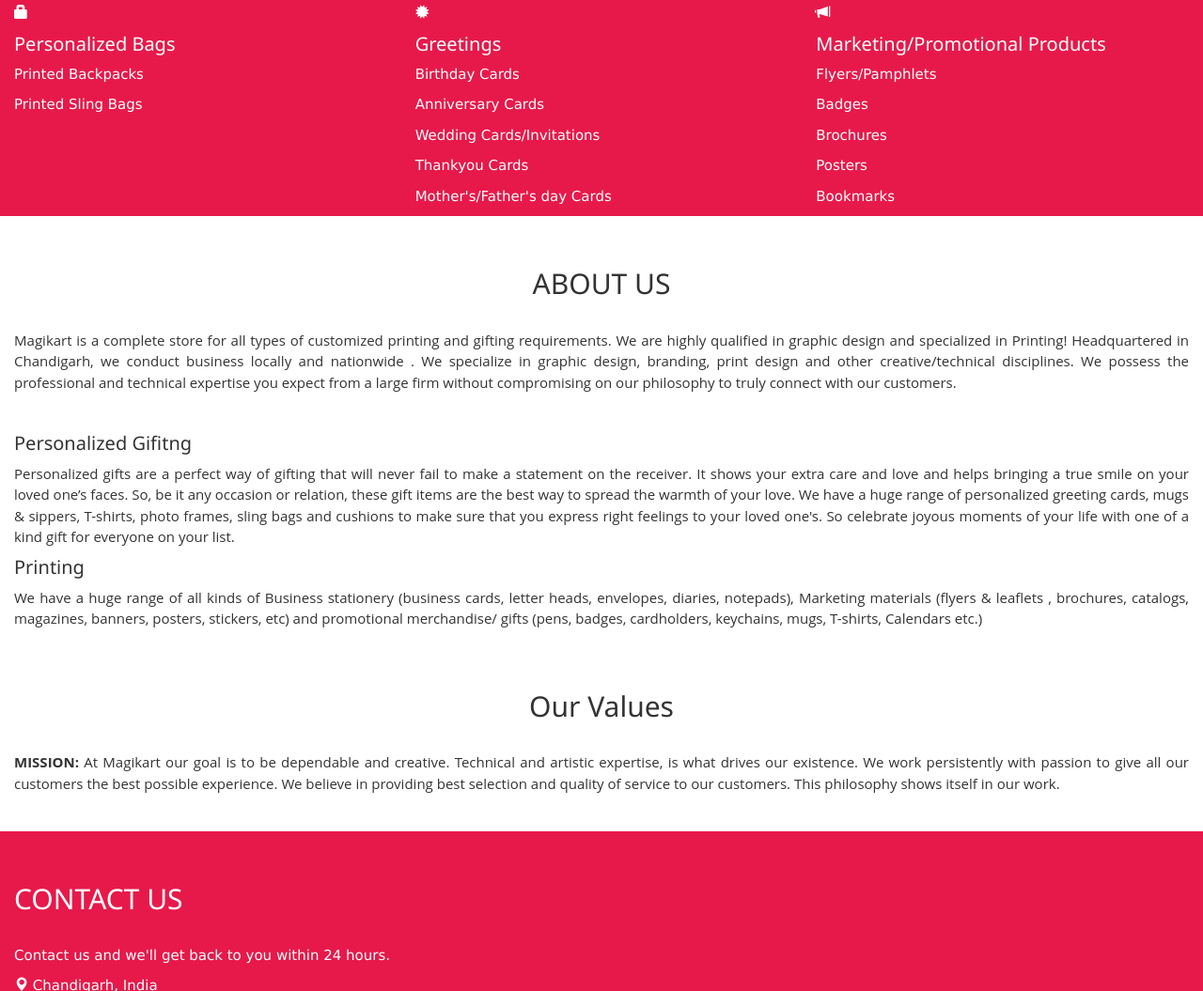
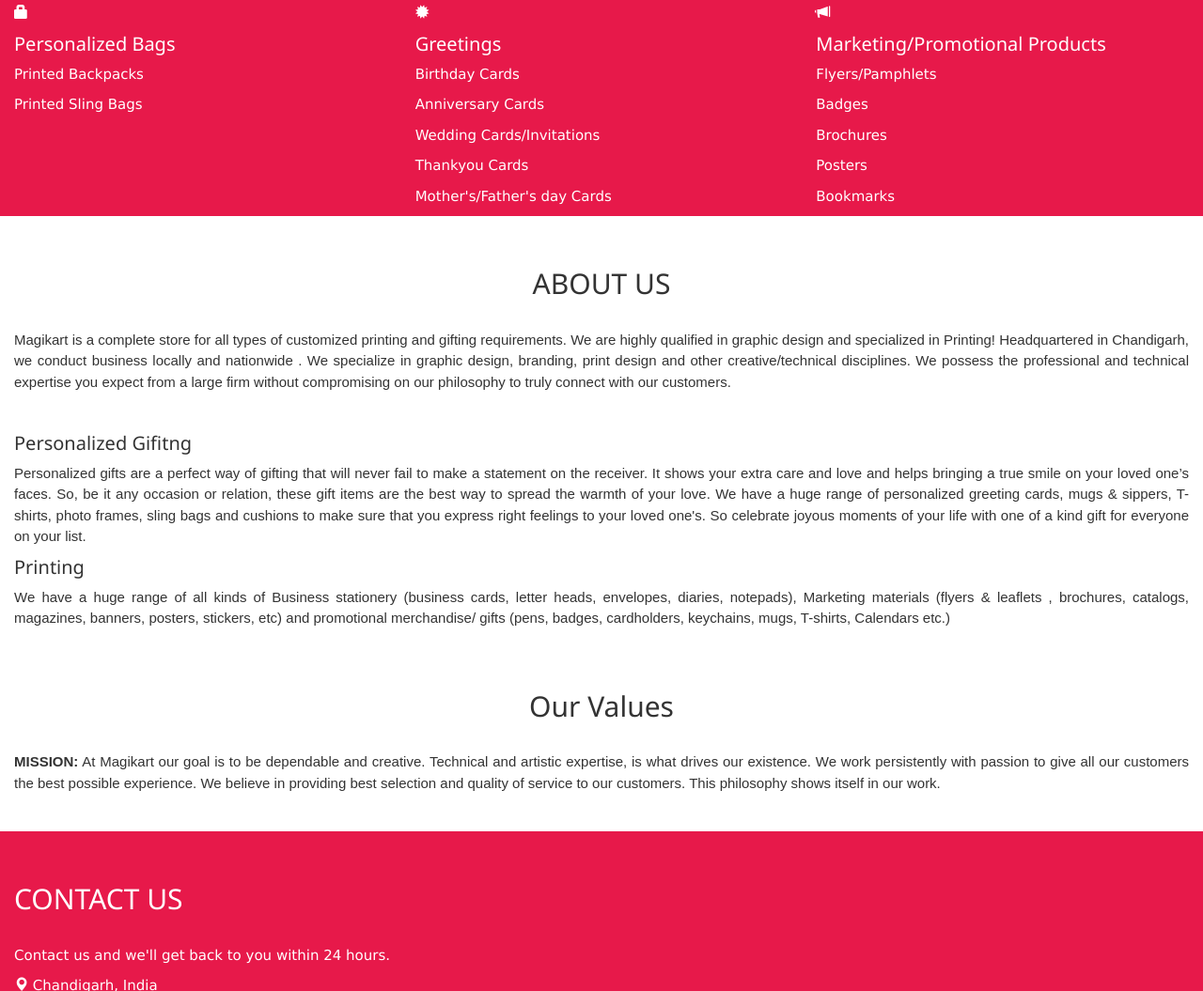
Before and after one commit to viveksharma91/magikart, a plain HTML site: page index.html in a window 1280 px wide. Shown: the part 1570-2625 px from the top of the page at 94% size. Drawn offline with nearby package versions, Linux system fonts and the light colour scheme; some packages are replaced by stand-ins of ours.

Commit message:
Update index.html

```diff
--- a/index.html
+++ b/index.html
@@ -43,9 +43,9 @@
     color: #fff !important;
 }
 
-@import url(https://fonts.googleapis.com/css?family=Open+Sans);
+@import url(https://fonts.googleapis.com/css?family=Arsenal);
 .bg-1 {
-   font-family: 'Open Sans',serif;
+   font-family: 'Arsenal', sans-serif;
    background-color:#FFFFFF;
     margin-bottom: 30px;
 
```
